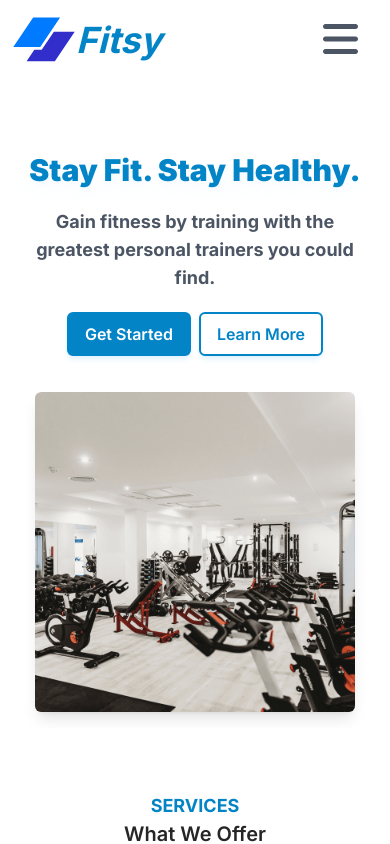
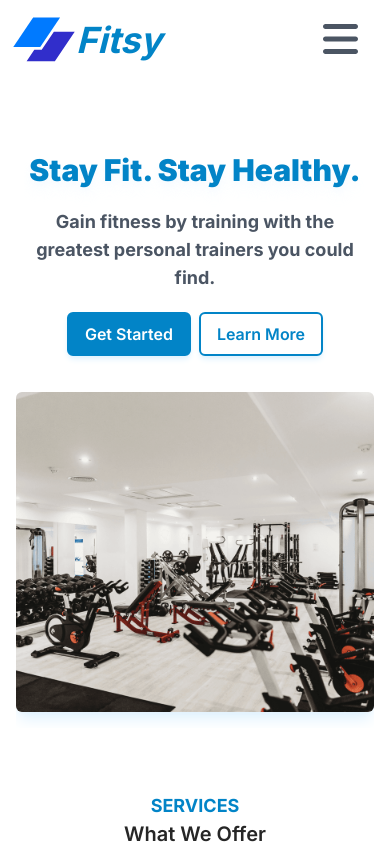
Before and after one commit to irshadbaiwa/fitsy, a Next.js app: page / in a window 390 px wide. Shown: the top 844 px of the page. Built offline with nearby package versions, Linux system fonts and the light colour scheme.

Commit message:
edit shadow

```diff
--- a/components/GetStarted.js
+++ b/components/GetStarted.js
@@ -83,7 +83,7 @@ export default function GetStarted() {
 
         {/* 'Join Us' Form */}
         <div className="m-6">
-          <form className="h-auto max-w-full border-2 border-slate-50 rounded-md shadow-xl p-6">
+          <form className="h-auto max-w-full border-2 border-slate-50 rounded-md shadow-xl shadow-light p-6">
             <div className="flex flex-row flex-wrap justify-between items-center">
               <div className="m-2">
                 <label className="block text-lg" htmlFor="first_name">
--- a/components/HeroSection.js
+++ b/components/HeroSection.js
@@ -48,7 +48,7 @@ export default function HeroSection() {
             </Fade>
           </div>
           <Fade right delay={500} duration={1200}>
-            <div className="m-4 h-80 w-80 max-w-full lg:h-96 lg:w-96 rounded-md shadow-lg relative">
+            <div className="m-4 h-80 w-96 max-w-full lg:h-96 lg:w-96 rounded-md shadow-lg shadow-light relative">
               <Image
                 className="rounded-md"
                 src="/hero.webp"
```
